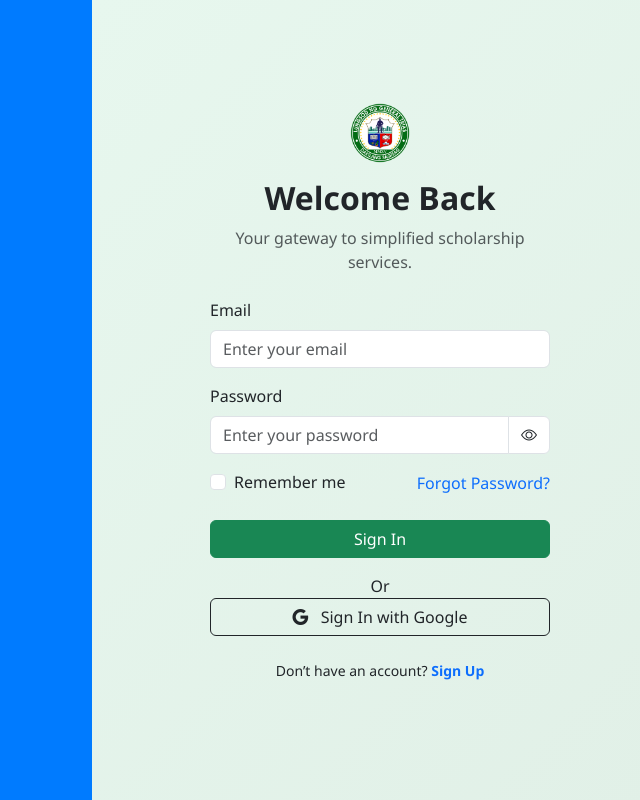
After one commit to RojenSoliman/EducAid, a PHP site: page /modules/student/student_login.html in a window 1280 px wide. The commit adds this page. Shown: the whole page, without its empty margins (612-1252 px from the left). Run offline with PHP 8.4, Linux system fonts and the light colour scheme.

Commit message:
tried integrating the UI for student login

```diff
--- /dev/null
+++ b/modules/student/student_login.html
@@ -0,0 +1,84 @@
+<!DOCTYPE html>
+<html lang="en">
+<head>
+  <meta charset="UTF-8" />
+  <meta name="viewport" content="width=device-width, initial-scale=1.0" />
+  <title>EducAid Login</title>
+  <link href="https://cdn.jsdelivr.net/npm/bootstrap@5.3.0/dist/css/bootstrap.min.css" rel="stylesheet" />
+  <link href="https://cdn.jsdelivr.net/npm/bootstrap-icons@1.10.5/font/bootstrap-icons.css" rel="stylesheet" />
+  <link rel="stylesheet" href="../../assets/css/login.css" />
+  <link rel="stylesheet" href="../../assets/css/preloader.css">
+</head>
+<body>
+  <!-- Preloader -->
+<div id="preloader">
+  <img src="../../assets/images/logo.png" class="preloader-logo" />
+</div>
+
+  <div class="login-wrapper d-flex">
+    <!-- Left Panel -->
+    <div class="left-panel"></div>
+
+    <!-- Right Panel -->
+    <div class="right-panel d-flex align-items-center justify-content-center">
+      <div class="login-form text-center">
+        <img src="../../assets/images/logo.png" alt="Logo" class="mb-3" width="60" />
+        <h2 class="fw-bold">Welcome Back</h2>
+        <p class="text-muted mb-4">Your gateway to simplified scholarship services.</p>
+
+        <form action="student_login.php" method="post" class="form">
+          <div class="mb-3 text-start">
+            <label for="email" class="form-label">Email</label>
+            <input type="email" id="email" class="form-control input-field" placeholder="Enter your email" required />
+          </div>
+
+          <div class="mb-3 text-start position-relative">
+            <label for="password" class="form-label">Password</label>
+            <div class="input-group">
+              <input type="password" id="password" class="form-control input-field" placeholder="Enter your password" required />
+              <span class="input-group-text bg-white toggle-password" style="cursor: pointer;">
+                <i class="bi bi-eye" id="toggleIcon"></i>
+              </span>
+            </div>
+          </div>
+
+          <div class="d-flex justify-content-between align-items-center mb-4">
+            <div class="form-check">
+              <input type="checkbox" class="form-check-input" id="rememberMe" />
+              <label class="form-check-label" for="rememberMe">Remember me</label>
+            </div>
+            <a href="forgotpass.html" class="text-decoration-none text-primary">Forgot Password?</a>
+          </div>
+
+          <button type="submit" name="student_login" class="btn btn-success w-100 mb-3">Sign In</button>
+
+          <div class="separator"><span>Or</span></div>
+
+          <button type="button" class="btn btn-outline-dark w-100">
+            <i class="bi bi-google me-2"></i> Sign In with Google
+          </button>
+        </form>
+
+        <p class="mt-4 small">
+          Don’t have an account?
+          <a href="register.php" class="text-decoration-none text-primary fw-semibold">Sign Up</a>
+        </p>
+      </div>
+    </div>
+  </div>
+
+  <script>
+    const togglePassword = document.querySelector(".toggle-password");
+    const passwordField = document.getElementById("password");
+    const toggleIcon = document.getElementById("toggleIcon");
+
+    togglePassword.addEventListener("click", () => {
+      const type = passwordField.type === "password" ? "text" : "password";
+      passwordField.type = type;
+      toggleIcon.classList.toggle("bi-eye");
+      toggleIcon.classList.toggle("bi-eye-slash");
+    });
+  </script>
+  <script src="../../assets/js/preloader.js"></script>
+</body>
+</html>
```
Also changed, not shown: modules/student/student_login.php (renamed from modules/student/login.php, +21 -14 lines).
